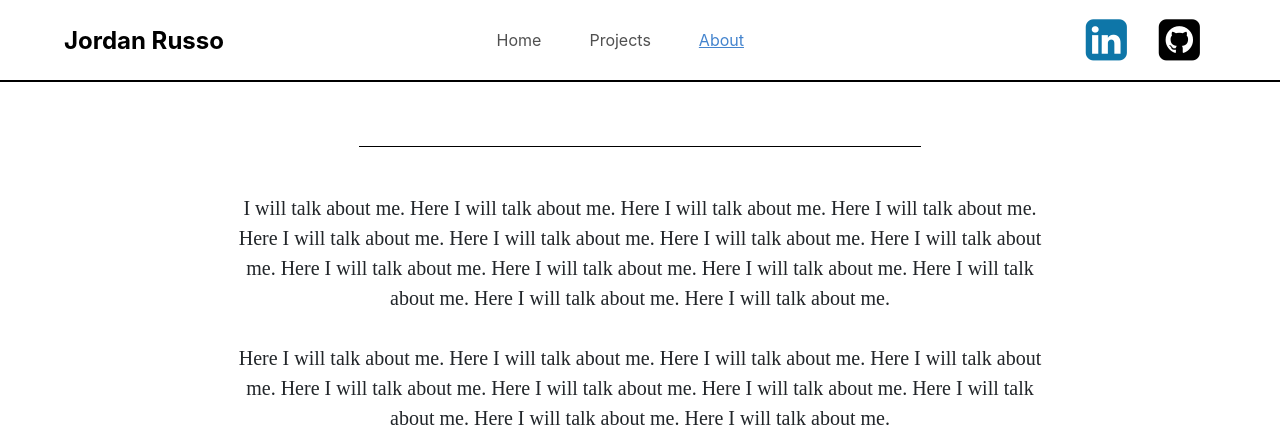
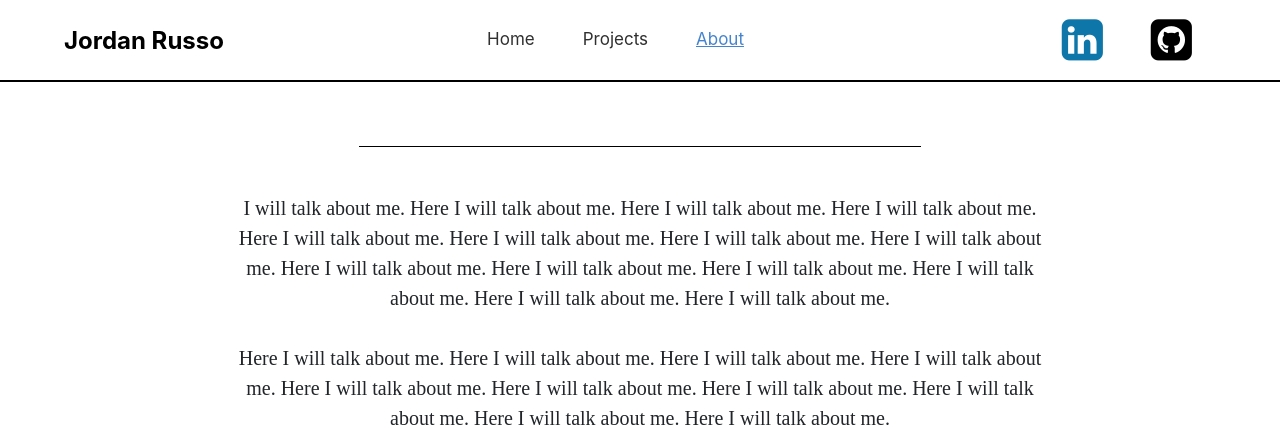
Before and after one commit to jrusso0818/my-personal-site, a Django app: page /about/ in a window 1280 px wide. Shown: the top 428 px of the page. Run offline with Django 3.2, Linux system fonts and the light colour scheme; some libraries are stand-ins or nearby versions.

Commit message:
Fixed some navbar style issues.

```diff
--- a/homepage/static/css/base.css
+++ b/homepage/static/css/base.css
@@ -22,7 +22,7 @@ nav {
 }
 
 .nav-link {
-    color: #505050;
+    color: #303030;
 }
 
 .nav-link:hover {
@@ -34,6 +34,10 @@ nav {
     color: #4484CE;
 }
 
+
+div.order-1 > ul > li > a {
+    font-size: 17px;
+}
 
 
 
--- a/homepage/templates/homepage/base.html
+++ b/homepage/templates/homepage/base.html
@@ -13,24 +13,8 @@
 
         <nav class="navbar navbar-expand-md sticky-top" style="background:white">
 
-          <div class="navbar-collapse collapse w-100 order-2 dual-collapse2" id="navbarSupportedContent">
-              <ul class="navbar-nav d-flex flex-row ml-auto pr-5" style="order:99">
-                  <li class="nav-item px-2">
-                      <a class="nav-link" href="#">
-                          <i class="fa fa-linkedin-square"></i>
-                      </a>
-                  </li>
-                  <li class="nav-item px-2">
-                      <a class="nav-link" href="https://github.com/jrusso0818">
-                          <i class="fa fa-github-square"></i>
-                      </a>
-                  </li>
-              </ul>
-          </div>
 
-
-
-          <a class="navbar-brand mx-auto pl-5 pt-3 pr-5" href="{% url 'homepage' %}">
+          <a class="navbar-brand mx-auto pl-5 pr-5 pt-3" href="{% url 'homepage' %}">
               <h4><strong>Jordan Russo</strong></h4>
           </a>
 
@@ -49,6 +33,21 @@
                     </li>
                     <li class="nav-item px-3">
                         <a class="nav-link" href="{% url 'about' %}">About</a>
+                    </li>
+                </ul>
+            </div>
+
+            <div class="navbar-collapse collapse w-100 order-2 dual-collapse2" id="navbarSupportedContent">
+                <ul class="navbar-nav d-flex flex-row ml-auto mr-5">
+                    <li class="nav-item px-3">
+                        <a class="nav-link" href="#">
+                            <i class="fa fa-linkedin-square"></i>
+                        </a>
+                    </li>
+                    <li class="nav-item px-3">
+                        <a class="nav-link" href="https://github.com/jrusso0818">
+                            <i class="fa fa-github-square"></i>
+                        </a>
                     </li>
                 </ul>
             </div>
```
